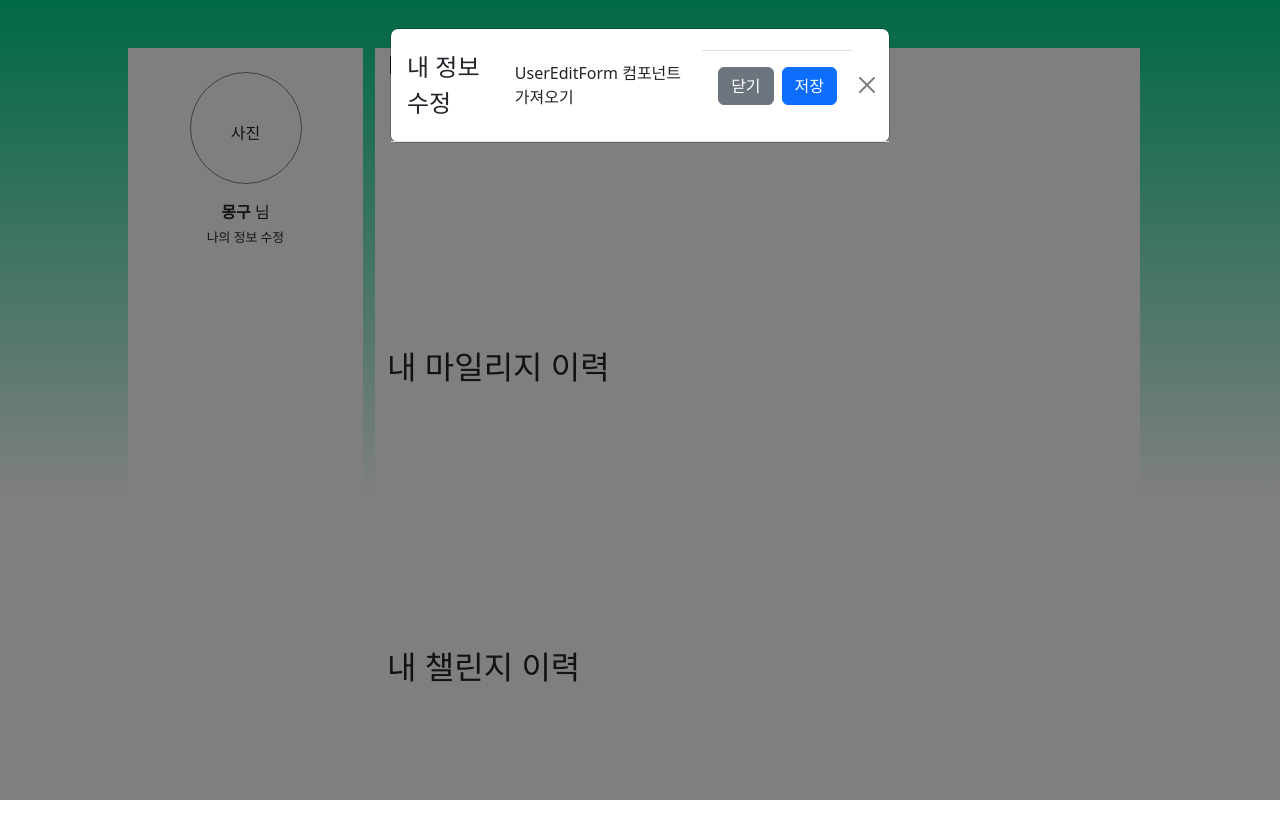
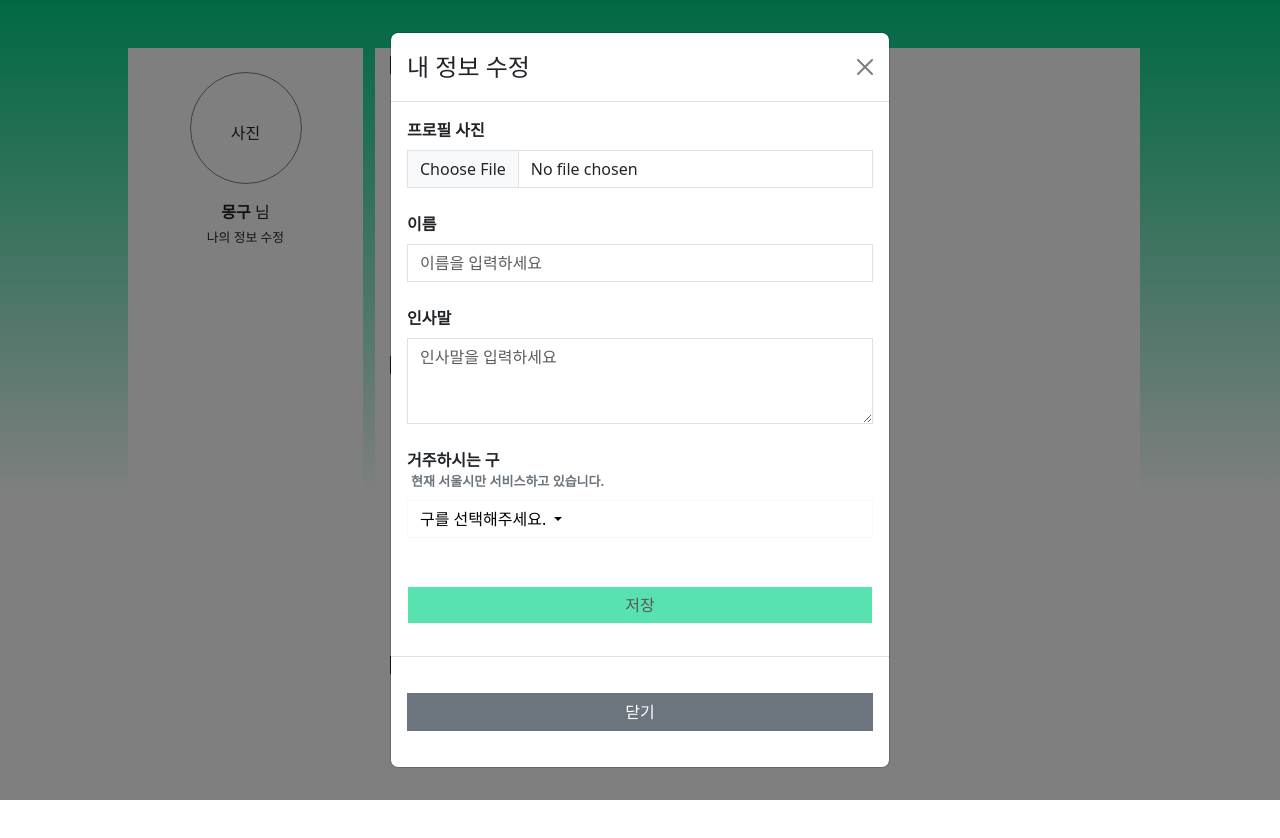
Before and after one commit to snghyun331/elice-ecobucks, a React (Vite) app in the folder front/: page /my in a window 1280 px wide. Both pictures are taken after a click on the link "나의 정보 수정". Shown: the top 838 px of the page. Built offline with nearby package versions, Linux system fonts and the light colour scheme.

Commit message:
Feat : 마이페이지의 나의 정보 수정 모달 페이지

```diff
--- /dev/null
+++ b/front/src/components/My/UserEditForm.jsx
@@ -0,0 +1,148 @@
+import React, { useState } from "react";
+import { Row, Form, Button, Dropdown } from "react-bootstrap";
+
+const UserEditForm = () => {
+  const [name, setName] = useState("");
+  const [greeting, setGreeting] = useState("");
+  const [district, setDistrict] = useState(null);
+
+  const districts = [
+    "강남구",
+    "강동구",
+    "강북구",
+    "강서구",
+    "관악구",
+    "광진구",
+    "구로구",
+    "금천구",
+    "노원구",
+    "도봉구",
+    "동대문구",
+    "동작구",
+    "마포구",
+    "서대문구",
+    "서초구",
+    "성동구",
+    "성북구",
+    "송파구",
+    "양천구",
+    "영등포구",
+    "용산구",
+    "은평구",
+    "종로구",
+    "중구",
+    "중랑구",
+  ];
+
+  const handleSubmit = (e) => {
+    e.preventDefault();
+    // 여기에서 변경된 정보를 처리하는 로직을 구현합니다.
+    // 예를 들어, 서버로 변경된 정보를 전송하거나 상태를 업데이트하는 등의 작업을 수행할 수 있습니다.
+    console.log("Name:", name);
+    console.log("Email:", email);
+    console.log("Greeting:", greeting);
+    console.log("District:", district);
+  };
+
+  const isNameValid = name.length >= 2;
+  const isFormValid = isNameValid;
+
+  return (
+    <Form onSubmit={handleSubmit}>
+      <Form.Group controlId="formFile" className="mb-3">
+        <Form.Label
+          className="d-block"
+          style={{ fontWeight: "bold", textAlign: "left" }}
+        >
+          프로필 사진
+        </Form.Label>
+        <Form.Control type="file" style={{ borderRadius: "0px" }} />
+      </Form.Group>
+
+      <Form.Group controlId="formName">
+        <Form.Label
+          className="d-block mt-4"
+          style={{ fontWeight: "bold", textAlign: "left" }}
+        >
+          이름
+        </Form.Label>
+        <Form.Control
+          type="text"
+          value={name}
+          onChange={(e) => setName(e.target.value)}
+          placeholder="이름을 입력하세요"
+          style={{ borderRadius: "0px" }}
+        />
+      </Form.Group>
+
+      <Form.Group controlId="formGreeting">
+        <Form.Label
+          className="d-block mt-4"
+          style={{ fontWeight: "bold", textAlign: "left" }}
+        >
+          인사말
+        </Form.Label>
+        <Form.Control
+          as="textarea"
+          rows={3}
+          value={greeting}
+          onChange={(e) => setGreeting(e.target.value)}
+          placeholder="인사말을 입력하세요"
+          style={{ borderRadius: "0px" }}
+        />
+      </Form.Group>
+
+      <Form.Group controlId="registerDistrict" className="mt-4">
+      <Form.Label
+          className="d-block mt-4"
+          style={{ fontWeight: "bold", textAlign: "left" }}
+        >거주하시는 구
+          <Row className="text-secondary ms-1" style={{ fontSize: "13px" }}>
+            현재 서울시만 서비스하고 있습니다.
+          </Row>
+        </Form.Label>
+
+        <Dropdown>
+          <Dropdown.Toggle
+            className="text-start d-block"
+            variant="light"
+            id="dropdown-district"
+            style={{
+              backgroundColor: "white",
+              width: "100%",
+              borderRadius: "0px",
+            }}
+          >
+            {district || "구를 선택해주세요. "}
+          </Dropdown.Toggle>
+          <Dropdown.Menu style={{ maxHeight: "200px", overflowY: "auto" }}>
+            {districts.map((district) => (
+              <Dropdown.Item
+                key={district}
+                onClick={() => setDistrict(district)}
+              >
+                {district}
+              </Dropdown.Item>
+            ))}
+          </Dropdown.Menu>
+        </Dropdown>
+      </Form.Group>
+
+      <Button
+        variant="light"
+        type="submit"
+        className="mt-5 mb-3"
+        disabled={!isFormValid}
+        style={{
+          width: "100%",
+          borderRadius: "0px",
+          backgroundColor: "#00D387",
+        }}
+      >
+        저장
+      </Button>
+    </Form>
+  );
+};
+
+export default UserEditForm;
--- a/front/src/pages/My/My.jsx
+++ b/front/src/pages/My/My.jsx
@@ -1,6 +1,6 @@
 import React, { useState } from "react";
 import { Container, Col, Row, Modal, Button } from "react-bootstrap";
-
+import UserEditForm from "../../components/My/UserEditForm";
 function My() {
   const [showModal, setShowModal] = useState(false);
 
@@ -68,21 +68,27 @@ function My() {
           </Col>
         </Row>
       </Container>
-      <Modal show={showModal} onHide={handleCloseModal}>
-      <Modal.Header closeButton>
+
+      <Modal show={showModal} onHide={handleCloseModal} centered>
+        <Modal.Header closeButton>
           <Modal.Title>내 정보 수정</Modal.Title>
-          <Modal.Body>
-          UserEditForm 컴포넌트 가져오기
+        </Modal.Header>
+        <Modal.Body className="text-center">
+          <UserEditForm />
         </Modal.Body>
         <Modal.Footer>
-          <Button variant="secondary" onClick={handleCloseModal}>
+          <Button
+            className="mt-4 mb-4"
+            variant="secondary"
+            onClick={handleCloseModal}
+            style={{
+              width: "100%",
+              borderRadius: "0px",
+            }}
+          >
             닫기
           </Button>
-          <Button variant="primary" onClick={handleCloseModal}>
-            저장
-          </Button>
         </Modal.Footer>
-        </Modal.Header>
       </Modal>
     </div>
   );
--- a/front/src/pages/Register/Register.jsx
+++ b/front/src/pages/Register/Register.jsx
@@ -18,7 +18,8 @@ function RegisterForm() {
   const [password, setPassword] = useState('');
   const [confirmPassword, setConfirmPassword] = useState('');
   const [name, setName] = useState('');
-  const [selectedDistrict, setSelectedDistrict] = useState(null);
+  const [district, setDistrict] = useState(null);
+
   const districts = [
     '강남구',
     '강동구',
@@ -46,7 +47,6 @@ function RegisterForm() {
     '중구',
     '중랑구',
   ];
-  console.log(selectedDistrict);
 
   const validateEmail = (email) => {
     return email
@@ -72,7 +72,7 @@ function RegisterForm() {
         email,
         password,
         name,
-        district: selectedDistrict,
+        district: district,
       });
 
       // 로그인 페이지로 이동함.
@@ -185,7 +185,7 @@ function RegisterForm() {
             <Form.Label className="d-block" style={{ fontWeight: 'bold' }}>
               거주하시는 구
               <Row className="text-secondary ms-1" style={{ fontSize: '13px' }}>
-                　현재 서울시만 서비스하고 있습니다.
+                현재 서울시만 서비스하고 있습니다.
               </Row>
             </Form.Label>
 
@@ -200,13 +200,13 @@ function RegisterForm() {
                   borderRadius: '0px',
                 }}
               >
-                {selectedDistrict || '구를 선택해주세요. '}
+                {district || '구를 선택해주세요. '}
               </Dropdown.Toggle>
               <Dropdown.Menu style={{ maxHeight: '200px', overflowY: 'auto' }}>
                 {districts.map((district) => (
                   <Dropdown.Item
                     key={district}
-                    onClick={() => setSelectedDistrict(district)}
+                    onClick={() => setDistrict(district)}
                   >
                     {district}
                   </Dropdown.Item>
```
Also changed, not shown: front/src/components/My/UserEdit.jsx (deleted, +0 -107 lines).
